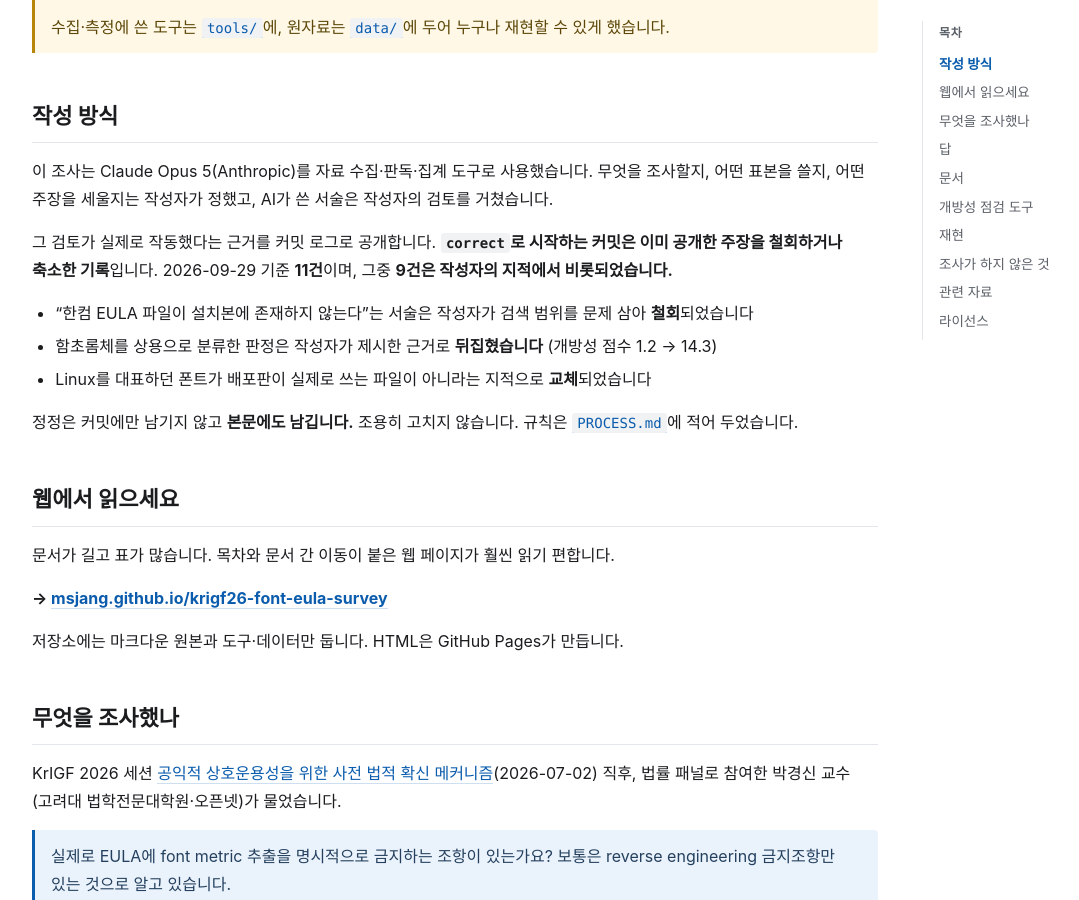
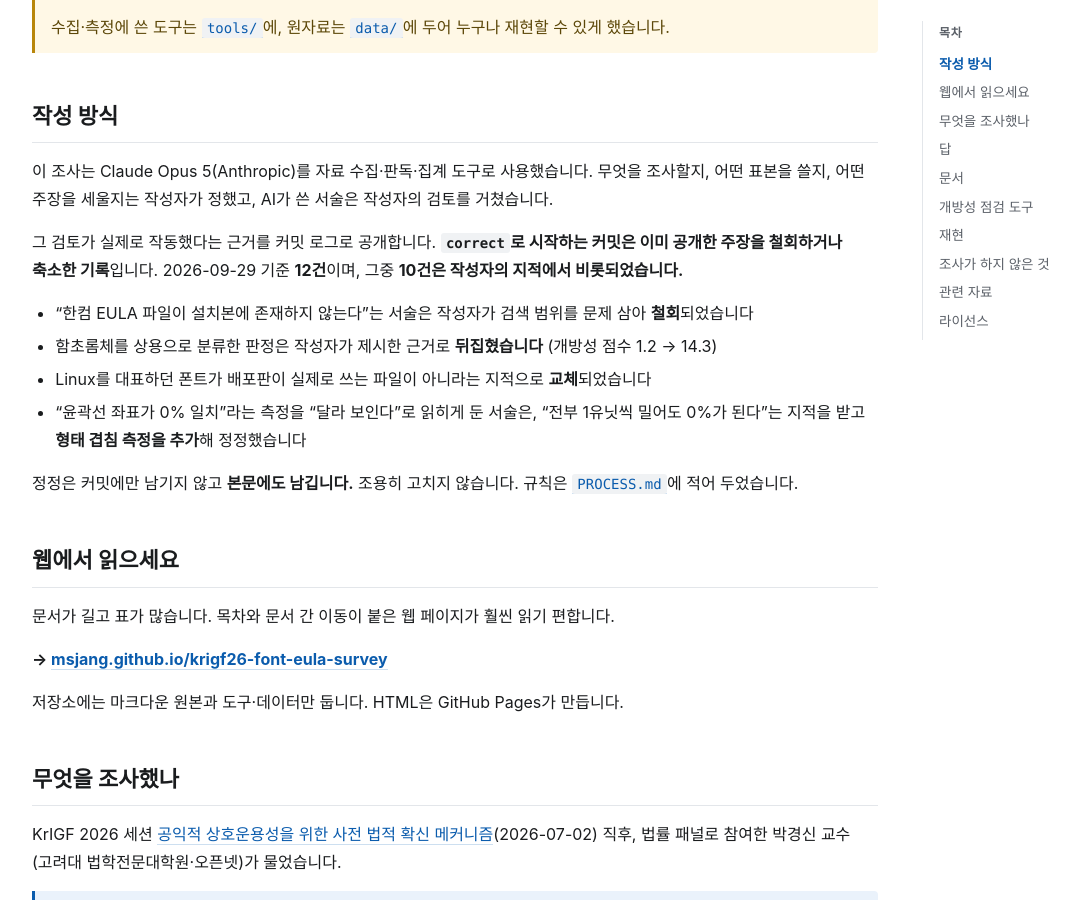
Before and after one commit to msjang/krigf26-font-eula-survey, a Jekyll site: the page built from README.md, in a window 1280 px wide and 900 px high, scrolled down 508 px. Shown: the whole window, without its empty margins (38-1117 px from the left). Built offline with Jekyll 4.4.1, drawn with Linux system fonts in a browser that asks for light colours; our own code applies the rules of GitHub Pages for plain Markdown files.

Commit message:
docs: 작성 방식 절의 정정 건수를 12건으로 갱신하고 예를 하나 더 든다
correct 커밋이 11 에서 12 로 늘었고, 작성자의 지적에서 비롯된 것이 10 건이 되었다.
새로 든 예는 형태 유사도 정정이다. "좌표가 0% 일치" 를 "달라 보인다" 로
읽히게 둔 서술이 "전부 1유닛씩 밀어도 0% 가 된다" 는 지적으로 뒤집힌 건이며,
이 문구가 가리키는 검토가 계속 작동하고 있음을 보여주는 사례이기도 하다.

Co-Authored-By: Claude <noreply@anthropic.com>

```diff
--- a/README.md
+++ b/README.md
@@ -16,11 +16,12 @@
 
 이 조사는 Claude Opus 5(Anthropic)를 자료 수집·판독·집계 도구로 사용했습니다. 무엇을 조사할지, 어떤 표본을 쓸지, 어떤 주장을 세울지는 작성자가 정했고, AI가 쓴 서술은 작성자의 검토를 거쳤습니다.
 
-그 검토가 실제로 작동했다는 근거를 커밋 로그로 공개합니다. **`correct`로 시작하는 커밋은 이미 공개한 주장을 철회하거나 축소한 기록**입니다. 2026-09-29 기준 **11건**이며, 그중 **9건은 작성자의 지적에서 비롯되었습니다.**
+그 검토가 실제로 작동했다는 근거를 커밋 로그로 공개합니다. **`correct`로 시작하는 커밋은 이미 공개한 주장을 철회하거나 축소한 기록**입니다. 2026-09-29 기준 **12건**이며, 그중 **10건은 작성자의 지적에서 비롯되었습니다.**
 
 - "한컴 EULA 파일이 설치본에 존재하지 않는다"는 서술은 작성자가 검색 범위를 문제 삼아 **철회**되었습니다
 - 함초롬체를 상용으로 분류한 판정은 작성자가 제시한 근거로 **뒤집혔습니다** (개방성 점수 1.2 → 14.3)
 - Linux를 대표하던 폰트가 배포판이 실제로 쓰는 파일이 아니라는 지적으로 **교체**되었습니다
+- "윤곽선 좌표가 0% 일치"라는 측정을 "달라 보인다"로 읽히게 둔 서술은, "전부 1유닛씩 밀어도 0%가 된다"는 지적을 받고 **형태 겹침 측정을 추가**해 정정했습니다
 
 정정은 커밋에만 남기지 않고 **본문에도 남깁니다.** 조용히 고치지 않습니다. 규칙은 [`PROCESS.md`](PROCESS.md)에 적어 두었습니다.
 
```
Also changed, not shown: report.md (+2 -1 lines).
